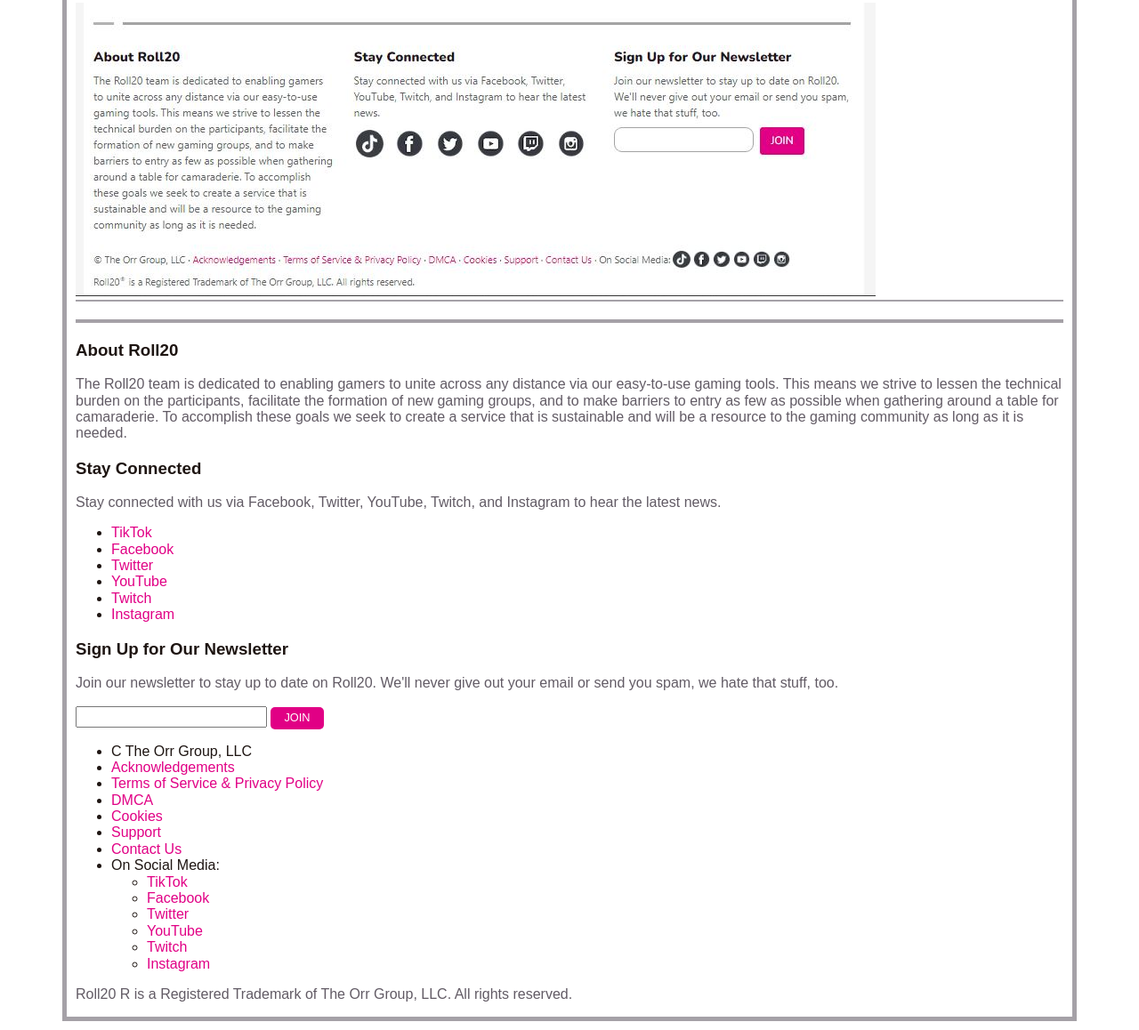
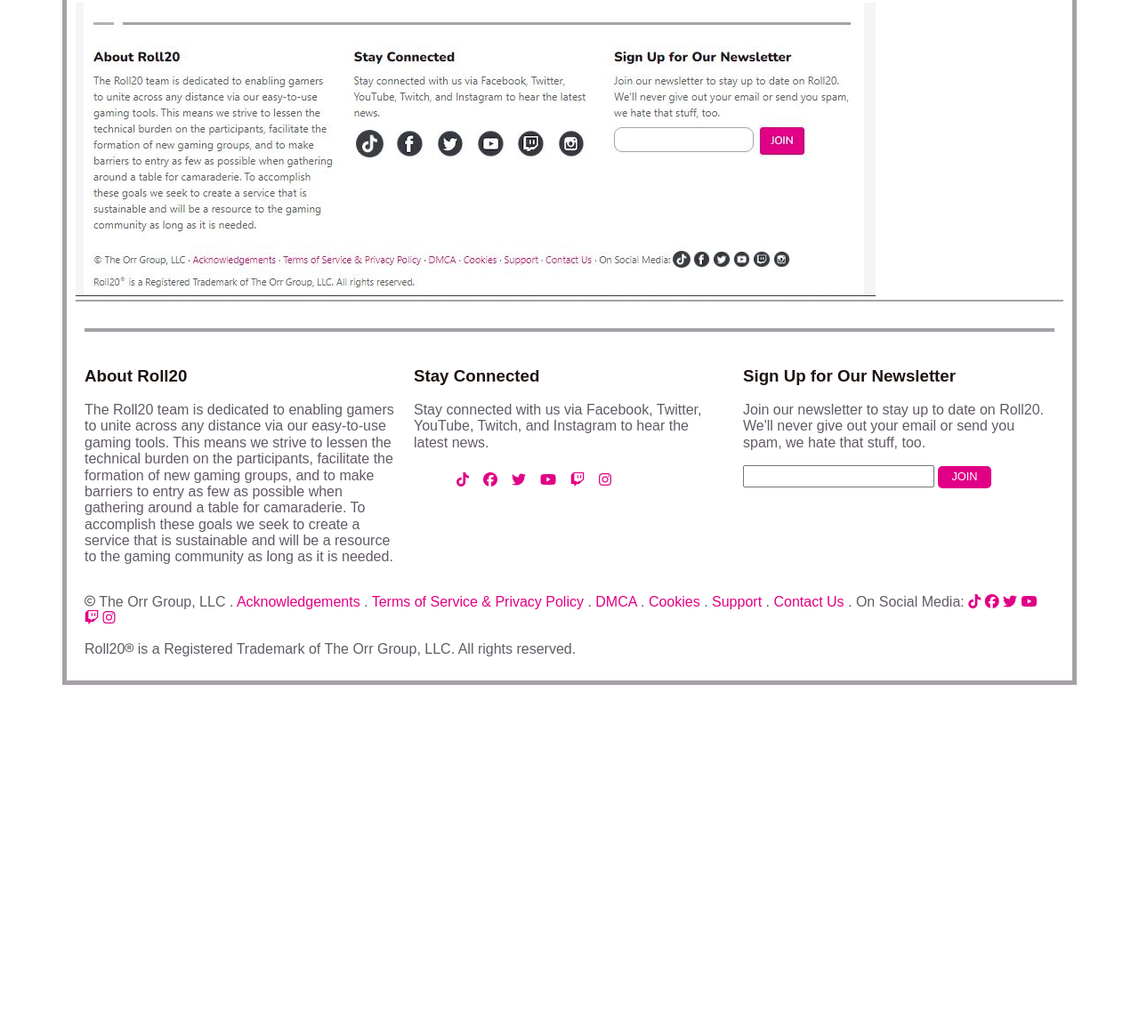
Before and after one commit to KVanHeise/web-study-spring2023, a plain HTML site: page components/index.html in a window 1280 px wide. Shown: the part 8628-9786 px from the top of the page at 89% size. After the commit the page ends 9408 px from the top, so only its background shows below. Drawn offline with Linux system fonts and the light colour scheme; a web font is replaced by a local one.

Commit message:
updated footer

```diff
--- a/components/index.html
+++ b/components/index.html
@@ -383,12 +383,12 @@
                                 Stay connected with us via Facebook, Twitter, YouTube, Twitch, and Instagram to hear the latest news.
                             </p>
                             <ul>
-                                <li><a href="#!">TikTok</a></li>
-                                <li><a href="#!">Facebook</a></li>
-                                <li><a href="#!">Twitter</a></li>
-                                <li><a href="#!">YouTube</a></li>
-                                <li><a href="#!">Twitch</a></li>
-                                <li><a href="#!">Instagram</a></li>
+                                <li><a href="#!"><i class="fa-brands fa-tiktok"></i></a></li>
+                                <li><a href="#!"><i class="fa-brands fa-facebook"></i></a></li>
+                                <li><a href="#!"><i class="fa-brands fa-twitter"></i></a></li>
+                                <li><a href="#!"><i class="fa-brands fa-youtube"></i></a></li>
+                                <li><a href="#!"><i class="fa-brands fa-twitch"></i></a></li>
+                                <li><a href="#!"><i class="fa-brands fa-instagram"></i></a></li>
                             </ul>
                         </div>
 
@@ -405,25 +405,30 @@
                     </div>
 
                     <div class="copyright-section">
-                        <ul>
-                            <li> C The Orr Group, LLC</li>
-                            <li><a href="#!">Acknowledgements</a></li>
-                            <li><a href="#!">Terms of Service & Privacy Policy</a></li>
-                            <li><a href="#!">DMCA</a></li>
-                            <li><a href="#!">Cookies</a></li>
-                            <li><a href="#!">Support</a></li>
-                            <li><a href="#!">Contact Us</a></li>
-                            <li>On Social Media:</li>
-                            <ul>
-                                <li><a href="#!">TikTok</a></li>
-                                <li><a href="#!">Facebook</a></li>
-                                <li><a href="#!">Twitter</a></li>
-                                <li><a href="#!">YouTube</a></li>
-                                <li><a href="#!">Twitch</a></li>
-                                <li><a href="#!">Instagram</a></li>
-                            </ul>
-                        </ul>
-                        <p>Roll20 R is a Registered Trademark of The Orr Group, LLC. All rights reserved.</p>
+                        <p>
+                            <i class="fa-regular fa-copyright fa-xs"></i> The Orr Group, LLC
+                            .
+                            <a href="#!">Acknowledgements</a>
+                            .
+                            <a href="#!">Terms of Service & Privacy Policy</a>
+                            .
+                            <a href="#!">DMCA</a>
+                            .
+                            <a href="#!">Cookies</a>
+                            .
+                            <a href="#!">Support</a>
+                            .
+                            <a href="#!">Contact Us</a>
+                            .
+                            On Social Media:
+                                <a href="#!"><i class="fa-brands fa-tiktok"></i></a>
+                                <a href="#!"><i class="fa-brands fa-facebook"></i></a>
+                                <a href="#!"><i class="fa-brands fa-twitter"></i></a>
+                                <a href="#!"><i class="fa-brands fa-youtube"></i></a>
+                                <a href="#!"><i class="fa-brands fa-twitch"></i></a>
+                                <a href="#!"><i class="fa-brands fa-instagram"></i></a>
+                        </p>
+                        <p>Roll20<i class="fa-regular fa-registered fa-2xs"></i> is a Registered Trademark of The Orr Group, LLC. All rights reserved.</p>
                     </div>
                 </footer>
             </div>
--- a/css/main.css
+++ b/css/main.css
@@ -312,3 +312,24 @@ nav{
     border-bottom: 4px solid var(--tertiary-text);
     margin: 20px 0;
   }
+
+  footer{
+    padding:10px;
+  }
+
+  .footer-grid{
+    display: grid;
+    grid-template-columns: repeat(auto-fit, minmax(200px, 1fr));
+    grid-gap: 20px;
+  }
+
+  footer ul{
+    display:flex;
+    margin:0;
+    list-style: none;
+  }
+
+  footer ul li{
+    flex: 0 1 auto;
+    padding: 0.5rem;
+  }
```
